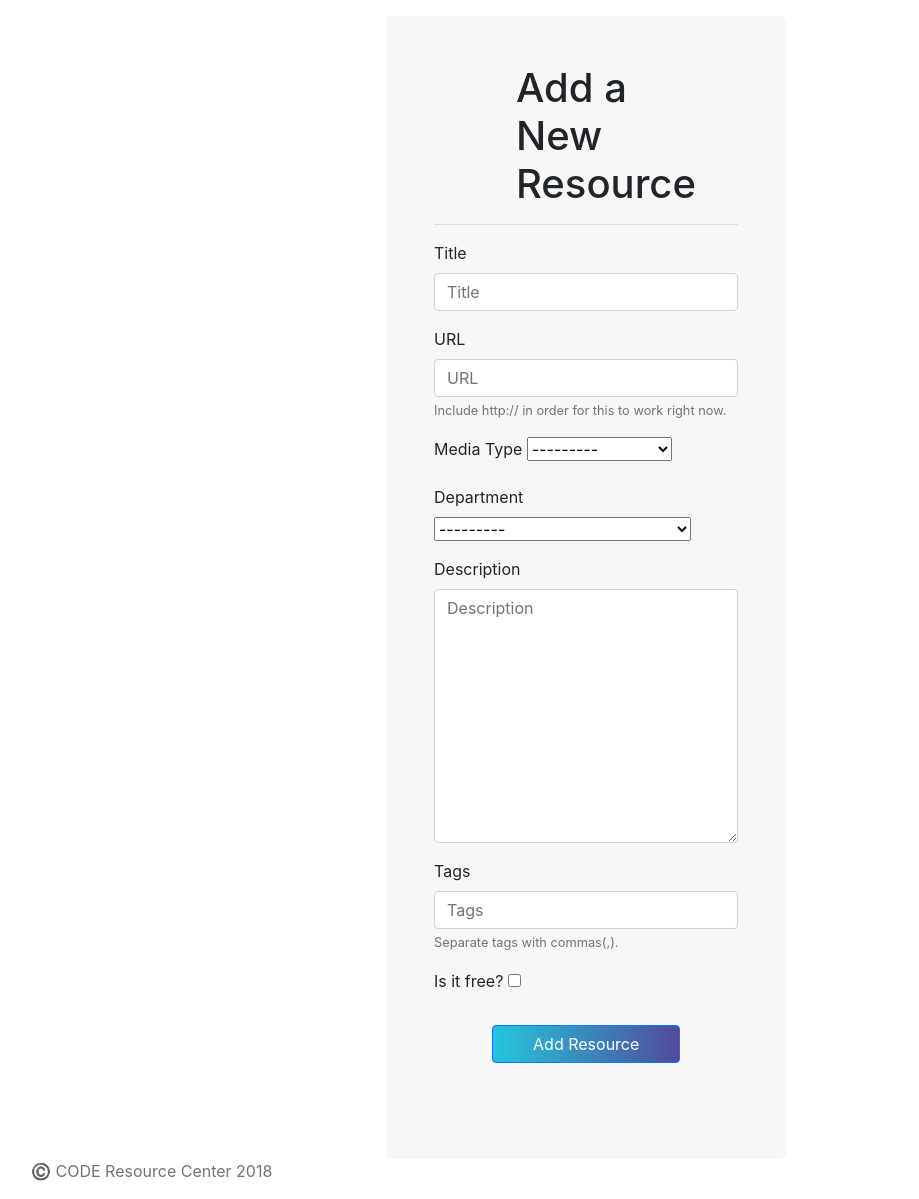
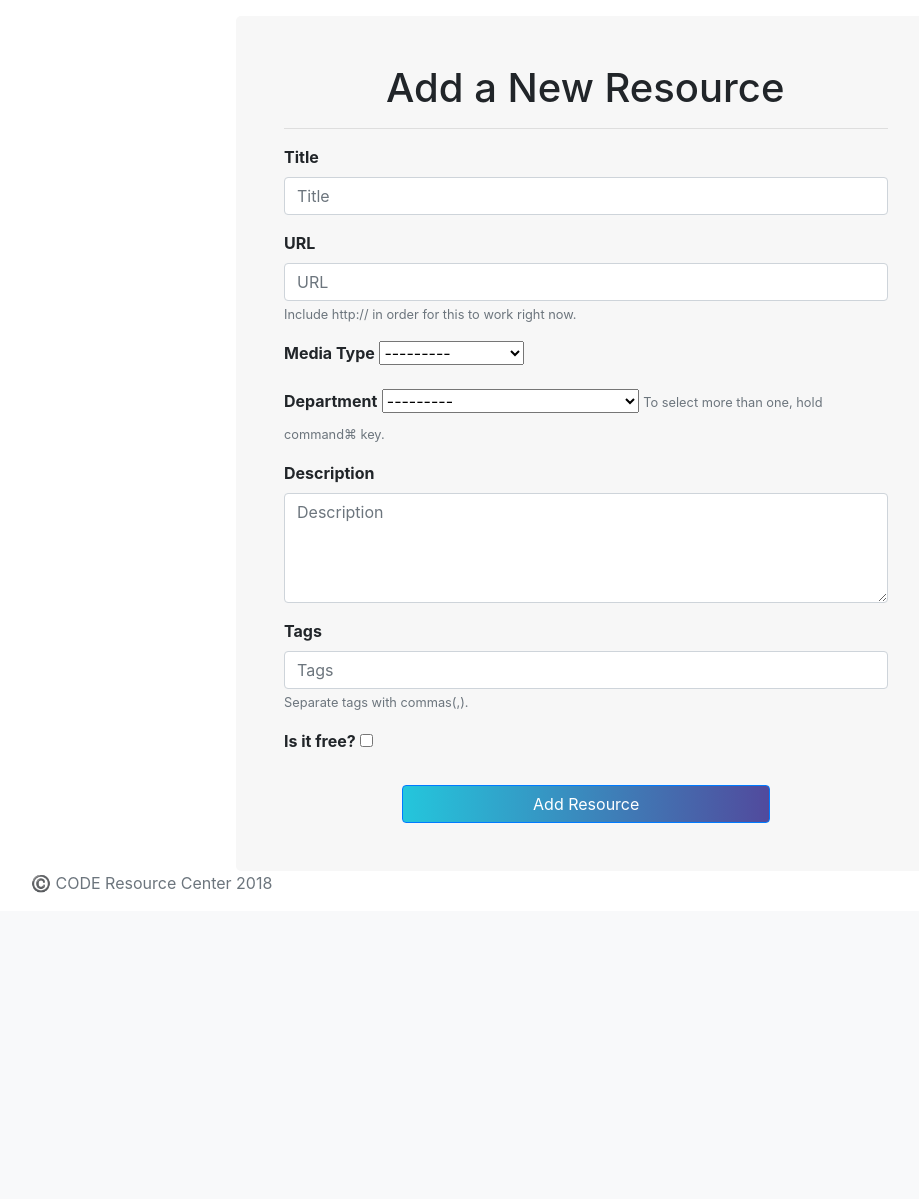
Before and after one commit to codeuniversity/code-resource-center, a Django app: page /learningresource/create in a window 1280 px wide. Shown: the part 56-1255 px from the top of the page, without its empty margins (54-973 px from the left). After the commit the page ends 949 px from the top, so only its background shows below. Run offline with Django 3.2, Linux system fonts and the light colour scheme; a user stored in the database is signed in; data comes from the database, SQL or seed files in the repository; parts of the project's set-up code (start-up, migrations or seed data) failed here and were passed over; some libraries are stand-ins or nearby versions.

Commit message:
UI matching theme of signup, dropdowns not updated yet

```diff
--- a/learningresource/forms.py
+++ b/learningresource/forms.py
@@ -24,11 +24,22 @@ class LearningResourceForm(forms.ModelForm):
                     attrs={
                             'placeholder':'Description',
                             'class':'form-control',
+                            'rows': 4,
                             }))
     media_type = forms.ModelChoiceField(
-            queryset=MediaType.objects.all())
+            queryset=MediaType.objects.all() )
+        #     widget=forms.Select(
+        #             attrs={
+        #                     'placeholder':'Media Type',
+        #                     'class':'form-control',
+        #                     }))
     department = forms.ModelChoiceField(
             queryset=Department.objects.all())
+        #     widget=forms.SelectMultiple(
+        #             attrs={
+        #                     'placeholder':'Department',
+        #                     'class':'form-control',
+        #                     }))
     is_free = forms.BooleanField(required=False)
     tag = forms.CharField(
             widget = forms.TextInput(
@@ -48,8 +59,3 @@ class LearningResourceForm(forms.ModelForm):
                 'is_free',
                 'tag',
         ]
-
-
-#     pub_date = models.DateTimeField(auto_now_add=True)
-#     votes_total = models.IntegerField(default=1)
-#     last_edit_date = models.DateTimeField(auto_now_add=True)
--- a/learningresource/templates/learningresource/create.html
+++ b/learningresource/templates/learningresource/create.html
@@ -18,9 +18,9 @@
 <div class="d-flex justify-content-center">
     <div class="mt-3 p-5"
             style="height: calc(100vh-24px);
-            border-radius: 5px; width:400px;
+            border-radius: 5px; width:700px;
             background: rgb(247, 247, 247);">
-        <h1 style="margin: auto; width: 140px;"> Add a New Resource </h1>
+        <h1 style="margin: auto; width: 400px;"> Add a New Resource </h1>
         <hr />
         {% if error %}
         <div class="alert alert-warning" role="alert">
@@ -31,12 +31,12 @@
         <form class="p-8 mx-auto" style="margin: auto; width: 100%;" method="POST" action="{% url 'create' %}">
             {%  csrf_token %}
             <div class="form-group">
-                    <label for="text">Title</label>
+                    <label style="font-weight: bold">Title</label>
                     {{ form.title }}
                 </div>
 
                 <div class="form-group">
-                    <label for="url">URL</label>
+                    <label style="font-weight: bold">URL</label>
                     {{ form.url }}
                     <small class="text-muted">
                         Include http:// in order for this to work right now.
@@ -44,30 +44,33 @@
                 </div>
 
                 <div class="form-group">
-                    <label for="exampleFormControlSelect1">Media Type</label>
+                    <label style="font-weight: bold">Media Type</label>
                     {{ form.media_type }}
                 </div>
 
                 <div class="form-group">
-                    <label for="exampleFormControlSelect2">Department</label>
+                    <label style="font-weight: bold">Department</label>
                     {{ form.department }}
+                    <small class="text-muted">
+                        To select more than one, hold command⌘ key.
+                    </small>
                 </div>
 
                 <div class="form-group">
-                    <label for="exampleFormControlTextarea1">Description</label>
+                    <label style="font-weight: bold">Description</label>
                     {{ form.description }}
                 </div>
 
                 <div class="form-group">
-                        <label for="url">Tags</label>
-                        {{ form.tag }}
-                        <small class="text-muted">
-                            Separate tags with commas(,).
-                        </small>
+                    <label style="font-weight: bold">Tags</label>
+                    {{ form.tag }}
+                    <small class="text-muted">
+                        Separate tags with commas(,).
+                    </small>
                 </div>
 
                 <div class="checkbox">
-                    <label> Is it free?
+                    <label style="font-weight: bold"> Is it free?
                         {{ form.is_free }}
                     </label>
                 </div>
@@ -82,9 +85,6 @@
                     value="Add Resource"/>
             </div>
         </form>
-
-        <br/>
-        <br/>
     </div>
 </div>
 
```
